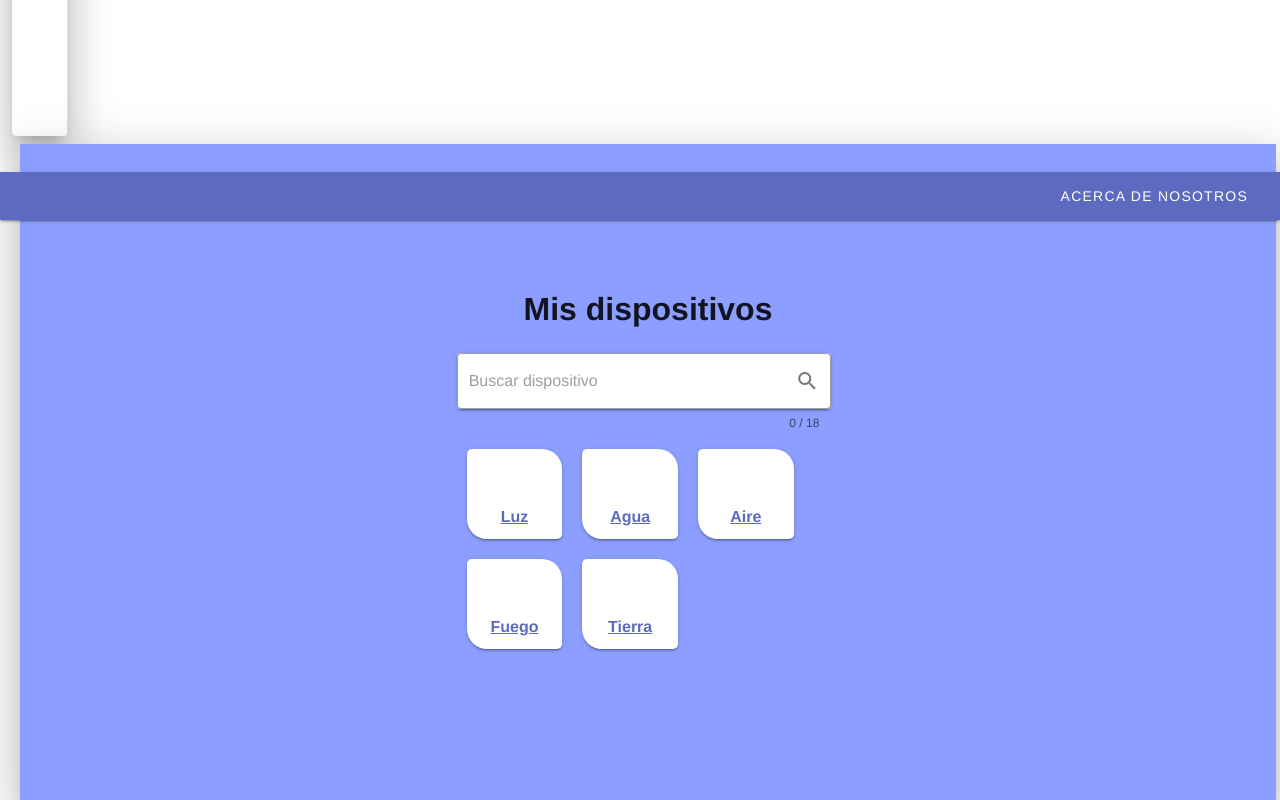
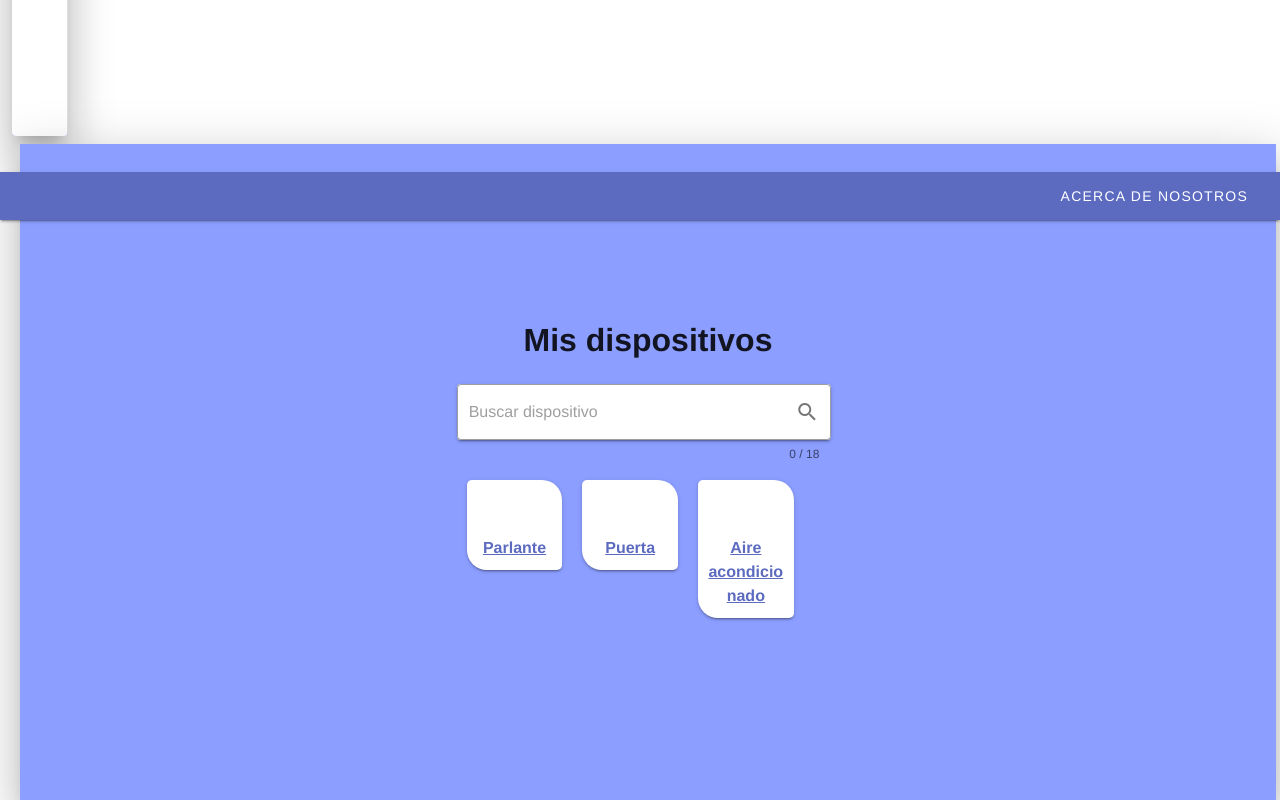
Before and after one commit to AgusMattiussi/hubiot-web, a Vue app: page /devices in a window 1280 px wide. Shown: the part 580-1380 px from the top of the page. Built offline with nearby package versions, Linux system fonts and the light colour scheme.

Commit message:
Se agregó funcionamiento de routeo.

```diff
--- a/src/router/index.js
+++ b/src/router/index.js
@@ -26,9 +26,9 @@ const routes = [
     component: () => import('../views/MyDevices.vue')
   },
   {
-    path: '/devices/:name',
+    path: '/devices/:id',
     name: 'devicesDetails',
-    component: () => import('../views/MyDevices.vue')
+    component: () => import('../views/DeviceView.vue')
   },
   {
     path: '/about',
--- /dev/null
+++ b/src/store/store.js
@@ -0,0 +1,202 @@
+export default {
+  devices: [
+    {
+      name: 'Parlante',
+      slug: 'parlante',
+      image: 'parlante.jpg',
+      id: 1,
+      description:
+        'parlantoide',
+      actions: [
+        {
+          name: 'Subir volumen',
+          slug: 'subir-volumen',
+          image: 'subir-volumen.jpg',
+          description:
+            'Permite incrementar (+1) el volumen del parlante. No recibe parámetros.'
+        },
+        {
+          name: 'Bajar volumen',
+          slug: 'bajar-volumen',
+          image: 'bajar-volumen.jpg',
+          description:
+            'Permite decrementar (-1) el volumen del parlante. No recibe parámetros.'
+        },
+        {
+          name: 'Establecer volumen',
+          slug: 'establecer-volumen',
+          image: 'establecen-volumen.jpg',
+          description:
+            'Permite establecer el volumen del parlante. Recibe el nivel (valor entre 0 y 10) como parámetro.'
+        },
+        {
+          name: 'Reproducir',
+          slug: 'reproducir',
+          image: 'reproducir.jpg',
+          description:
+            'Permite reproducir la música. No recibe parámetros.'
+        },
+        {
+          name: 'Detener',
+          slug: 'detener',
+          image: 'detener.jpg',
+          description:
+            'Permite detener la música. No recibe parámetros.'
+        },
+        {
+          name: 'Pausar',
+          slug: 'pausar',
+          image: 'pausar.jpg',
+          description:
+            'Permite pausar la música. No recibe parámetros.'
+        },
+        {
+          name: 'Siguiente Canción',
+          slug: 'siguiente',
+          image: 'siguiente.jpg',
+          description:
+            'Permite reproducir la siguiente canción. No recibe parámetros.'
+        },
+        {
+          name: 'Anterior Canción',
+          slug: 'anterior',
+          image: 'anterior.jpg',
+          description:
+            'Permite reproducir la anterior canción. No recibe parámetros.'
+        },
+        {
+          name: 'Cambiar Género',
+          slug: 'cambiar-genero',
+          image: 'cambiar-genero.jpg',
+          description:
+            'Permite cambiar el género de la música. Recibe el género (valores posibles: clasica, country, dance, latina, pop, rock, etc.) como parámetro.'
+        },
+        {
+          name: 'Obtener Lista Reproducción ',
+          slug: 'obtener-lista',
+          image: 'obtener-lista.jpg',
+          description:
+            'Permite obtener la lista de canciones y su duración para el género de la música.'
+        },
+        {
+          name: 'Obtener Estado ',
+          slug: 'obtener-estado',
+          image: 'obtener-estado.jpg',
+          description:
+            'Permite obtener el estado del parlante (volumen, género de música, canción que se está reproduciendo y marca de tiempo de la misma). No recibe parámetros'
+        }
+      ]
+    },
+    {
+      name: 'Puerta',
+      slug: 'puerta',
+      image: 'puerta.jpg',
+      id: 2,
+      description:
+        'puertoide',
+      actions: [
+        {
+          name: 'Abrir',
+          slug: 'abrir',
+          image: 'abrir.jpg',
+          description:
+            'Permite abrir la puerta. No recibe parámetros'
+        },
+        {
+          name: 'Cerrar',
+          slug: 'cerrar',
+          image: 'cerrar.jpg',
+          description:
+            'Permite cerrar la puerta. No recibe parámetros'
+        },
+        {
+          name: 'Bloquear',
+          slug: 'bloquear',
+          image: 'bloquear.jpg',
+          description:
+            'Permite bloquear (mayor seguridad que la acción de cierre) la puerta. No recibe parámetros.'
+        },
+        {
+          name: 'Desbloquear',
+          slug: 'desbloquear',
+          image: 'desbloquear.jpg',
+          description:
+            'Permite desbloquear la puerta. No recibe parámetros.'
+        },
+        {
+          name: 'Obtener Estado',
+          slug: 'obtener-estado',
+          image: 'obtener-estado.jpg',
+          description:
+            'Permite obtener el estado de la puerta a (abierta / cerrada y bloqueada / desbloqueada). No recibe parámetros.'
+        }
+      ]
+    },
+    {
+      name: 'Aire acondicionado',
+      slug: 'aire-acondicionado',
+      image: 'aire.jpg',
+      id: 3,
+      description:
+        'aire acondionadoide',
+      actions: [
+        {
+          name: 'Encender',
+          slug: 'encender',
+          image: 'encender.jpg',
+          description:
+            'Permite encender el aire acondicionado. No recibe parámetros.'
+        },
+        {
+          name: 'Apagar',
+          slug: 'apagar',
+          image: 'apagar.jpg',
+          description:
+            'Permite apagar el aire acondicionado. No recibe parámetros.'
+        },
+        {
+          name: 'Establecer Temperatura',
+          slug: 'temperatura',
+          image: 'temperatura.jpg',
+          description:
+            'Permite establecer la temperatura del aire acondicionado. Recibe la temperatura (valor entre 18 y 38 [grados centígrados]) como parámetro. '
+        },
+        {
+          name: 'Establecer Modo',
+          slug: 'modo',
+          image: 'modo.jpg',
+          description:
+            'Permite establecer el modo del aire acondicionado. Recibe el modo (valores posibles: ventilación, frío o calor) como parámetro.'
+        },
+        {
+          name: 'Establecer Desplazamiento Aspas Verticales',
+          slug: 'aspasv',
+          image: 'aspasv.jpg',
+          description:
+            'Permite establecer el modo de desplazamiento de las aspas verticales del aire acondicionado. Recibe el modo de desplazamiento (valores posibles: automático, 22, 45, 67 o 90 [grados]) como parámetro'
+        },
+        {
+          name: 'Establecer Desplazamiento Aspas Horizontales',
+          slug: 'aspash',
+          image: 'aspash.jpg',
+          description:
+            'Permite establecer el modo de desplazamiento de las aspas horizontales del aire acondicionado. Recibe el modo de desplazamiento (valores posibles: automático, -90, -45, 0, 45 o 90 [grados]) como parámetro.'
+        },
+        {
+          name: 'Establecer Velocidad Ventilador',
+          slug: 'velocidad',
+          image: 'velocidad.jpg',
+          description:
+            'Permite establecer la velocidad del ventilador del aire acondicionado. Recibe la velocidad del ventilador (valores posibles: automático, 25, 50, 75 o 100 [porcentaje]) como parámetro'
+        },
+        {
+          name: 'Obtener Estado',
+          slug: 'obtener-estado',
+          image: 'obtener-estado.jpg',
+          description:
+            'Permite obtener el estado del aire acondicionado (encendido / apagado, temperatura, modo, desplazamiento de aspas verticales, desplazamiento de aspas horizontales y velocidad del ventilador. No recibe parámetros'
+        }
+      ]
+    }
+  ]
+}
--- a/src/views/DeviceView.vue
+++ b/src/views/DeviceView.vue
@@ -2,7 +2,7 @@
   <v-container class="fill-height bg" fluid>
     <v-card class="card">
       <div>
-        <h1 class="cardTitle">Mi Dispositivo</h1>
+        <h1 class="cardTitle">{{ device.name }}</h1>
       </div>
       <v-img :src="require(`@/assets/parlante.png`)" alt="parlante" class="img"></v-img>
       <v-card-title class="sectionTitle">Estado</v-card-title>
@@ -25,8 +25,21 @@
 </template>
 
 <script>
+
+import store from '@/store/store'
+
 export default {
-  name: 'DeviceView'
+  name: 'DeviceView',
+  data () {
+    return {
+      deviceID: this.$route.params.id
+    }
+  },
+  computed: {
+    device () {
+      return store.devices.find(device => device.id === this.deviceID)
+    }
+  }
 }
 </script>
 
--- a/src/views/MyDevices.vue
+++ b/src/views/MyDevices.vue
@@ -57,9 +57,9 @@
               <v-content mt="10">
                 <div class="devicesParent">
                   <v-card class="deviceCard" v-for="device in devices" :key="device.id">
-                    <router-link :to="{ name: 'devicesDetails', params: {name: device.name}}">
+                    <router-link :to="{ name: 'devicesDetails', params: {id: device.id}}">
                       <v-img :src="require('../assets/loading_img_3.jpg')" />
-                      <h4>{{ device.deviceName }}</h4>
+                      <h4>{{ device.name }}</h4>
                     </router-link>
                   </v-card>
                 </div>
@@ -75,42 +75,14 @@
 </template>
 
 <script>
+
+import store from '@/store/store'
+
 export default {
   name: 'MyRooms',
   data () {
     return {
-      devices: [
-        {
-          id: 0,
-          deviceName: 'Luz',
-          deviceIcon: 'mdi-sun',
-          slug: 'piezamatias-luz'
-        },
-        {
-          id: 1,
-          deviceName: 'Agua',
-          deviceIcon: 'mdi-water',
-          slug: 'piezamatias-agua'
-        },
-        {
-          id: 2,
-          deviceName: 'Aire',
-          deviceIcon: 'mdi-water',
-          slug: 'piezamatias-aire'
-        },
-        {
-          id: 3,
-          deviceName: 'Fuego',
-          deviceIcon: 'mdi-water',
-          slug: 'piezamatias-fuego'
-        },
-        {
-          id: 4,
-          deviceName: 'Tierra',
-          deviceIcon: 'mdi-water',
-          slug: 'piezamatias-tierra'
-        }
-      ],
+      devices: store.devices,
       rooms: [
         {
           id: 0,
```
